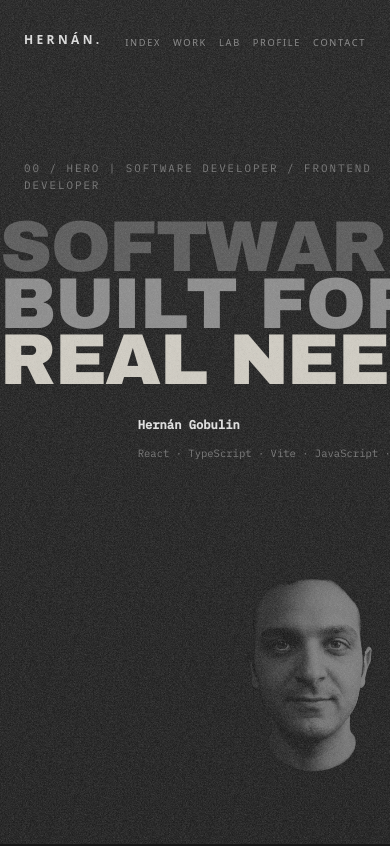
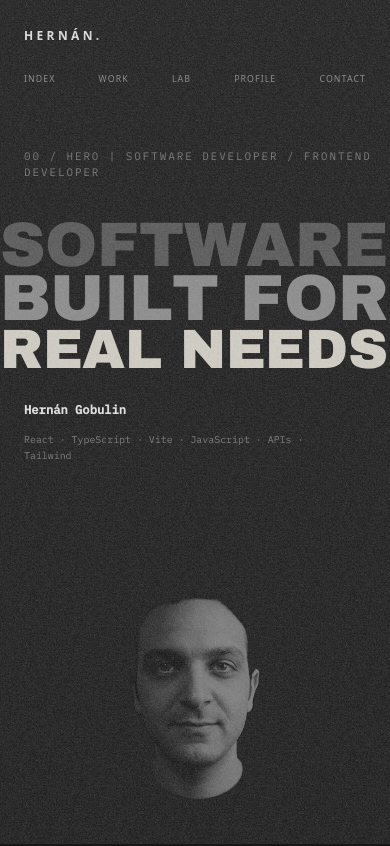
Before and after one commit to hernan-go/portfolio-hernan, a React (Vite) app: page / in a window 390 px wide. Shown: the top 846 px of the page. Built offline with nearby package versions, Linux system fonts and the light colour scheme.

Commit message:
fix(responsive): refine mobile header and hero

```diff
--- a/src/components/Header.tsx
+++ b/src/components/Header.tsx
@@ -11,22 +11,72 @@ const navigation = [
 export function Header () {
   return (
     <header className="absolute inset-x-0 top-0 z-50 py-7 md:py-8">
-      <Container className="flex items-center justify-between">
+      <Container
+        className="
+          flex
+          flex-col
+          items-stretch
+          gap-5
+          md:flex-row
+          md:items-center
+          md:justify-between
+          md:gap-0
+        "
+      >
         <a
-        href="#top"
-        aria-label="Go to homepage"
-        className="text-xs font-semibold uppercase tracking-[0.28em] text-neutral-100/90 transition-colors duration-300 hover:text-neutral-100 md:text-sm"
+          href="#top"
+          aria-label="Go to homepage"
+          className="
+            self-start
+            text-xs
+            font-semibold
+            uppercase
+            tracking-[0.28em]
+            text-neutral-100/90
+            transition-colors
+            duration-300
+            hover:text-neutral-100
+            md:text-sm
+          "
         >
           HERNÁN.
         </a>
 
-        <nav aria-label="Primary navigation">
-          <ul className="flex items-center gap-3 sm:gap-5 md:gap-7 lg:gap-9">
+        <nav
+          aria-label="Primary navigation"
+          className="w-full md:w-auto"
+        >
+          <ul
+            className="
+              flex
+              w-full
+              items-center
+              justify-between
+              md:w-auto
+              md:justify-start
+              md:gap-7
+              lg:gap-9
+            "
+          >
             {navigation.map((item) => (
               <li key={item.href}>
                 <a
                   href={item.href}
-                  className="text-[0.58rem] font-medium uppercase tracking-[0.18em] text-neutral-400/80 transition-colors duration-300 hover:text-neutral-100 sm:text-[0.64rem] md:text-[0.68rem] md:tracking-[0.22em]"
+                  className="
+                    whitespace-nowrap
+                    text-[0.55rem]
+                    font-medium
+                    uppercase
+                    tracking-[0.12em]
+                    text-neutral-400/80
+                    transition-colors
+                    duration-300
+                    hover:text-neutral-100
+                    sm:text-[0.64rem]
+                    sm:tracking-[0.18em]
+                    md:text-[0.68rem]
+                    md:tracking-[0.22em]
+                  "
                 >
                   {item.label}
                 </a>
--- a/src/sections/Hero.tsx
+++ b/src/sections/Hero.tsx
@@ -48,41 +48,41 @@ export function Hero() {
     >
       {/* Metadata superior */}
       <Container>
-        <p className="absolute top-[19%] z-30 font-['IBM_Plex_Mono'] text-[0.68rem] uppercase tracking-[0.18em] text-neutral-500 md:text-[0.74rem]">
+        <p className="absolute top-[17.5%] sm:top-[18%] lg:top-[19%] z-30 font-['IBM_Plex_Mono'] text-[0.68rem] uppercase tracking-[0.18em] text-neutral-500 md:text-[0.74rem]">
           00 / Hero | {profile.role}
         </p>
       </Container>
 
       {/* Statement principal fuera del Container */}
-      <div className="absolute left-0 top-[26%] z-20 w-max">
-        <h1 className="font-['Archivo_Black'] text-[clamp(4.5rem,9.8vw,9.2rem)] uppercase leading-[0.78] tracking-[-0.02em]">
+      <div className="absolute left-0 top-[26%] z-20 w-full lg:w-max">
+        <h1 className="font-['Archivo_Black'] uppercase leading-[0.84] tracking-[-0.02em] lg:leading-[0.78]">
           <AnimatedLine
             text="Software"
             startDelay={250}
-            className="text-[#555555]"
+            className="text-[16.1vw] text-[#555555] lg:text-[clamp(4.5rem,9.8vw,9.2rem)]"
           />
 
           <AnimatedLine
             text="Built for"
             startDelay={620}
-            className="text-[#8A8A8A]"
+            className="text-[16.7vw] text-[#8A8A8A] lg:text-[clamp(4.5rem,9.8vw,9.2rem)]"
           />
 
           <AnimatedLine
             text="Real needs"
             startDelay={990}
-            className="text-[#D2CEC4]"
+            className="text-[14.2vw] text-[#D2CEC4] lg:text-[clamp(4.5rem,9.8vw,9.2rem)]"
           />
       </h1>
 
         {/* Identificación alineada debajo del extremo derecho de NEEDS */}
-        <div className="mt-7 flex justify-end pr-[0.4vw] font-['IBM_Plex_Mono']">
-          <div className="text-left">
+        <div className="mt-7 px-6 font-['IBM_Plex_Mono'] lg:flex lg:justify-end lg:px-0 lg:pr-[0.4vw]">
+          <div className="max-w-full text-left">
             <p className="text-[0.76rem] font-semibold text-neutral-200 md:text-[0.82rem]">
               {profile.name}
             </p>
 
-            <p className="mt-3 whitespace-nowrap text-[0.66rem] text-neutral-500 md:text-[0.72rem]">
+            <p className="mt-3 max-w-[20rem] text-[0.62rem] leading-[1.7] text-neutral-500 sm:text-[0.66rem] md:text-[0.72rem] lg:max-w-none lg:whitespace-nowrap">
               {profile.stack.join(" · ")}
             </p>
           </div>
@@ -108,7 +108,7 @@ export function Hero() {
       </div>
 
       {/* Fotografía mobile */}
-      <div className="absolute bottom-[5%] right-[-12%] z-10 w-[65%] max-w-[310px] lg:hidden">
+      <div className="pointer-events-none absolute bottom-[1.5%] left-1/2 z-10 w-[68%] max-w-[290px] -translate-x-1/2 lg:hidden">
         <img
           src={heroImage}
           alt="Portrait of Hernán Gobulin"
```
